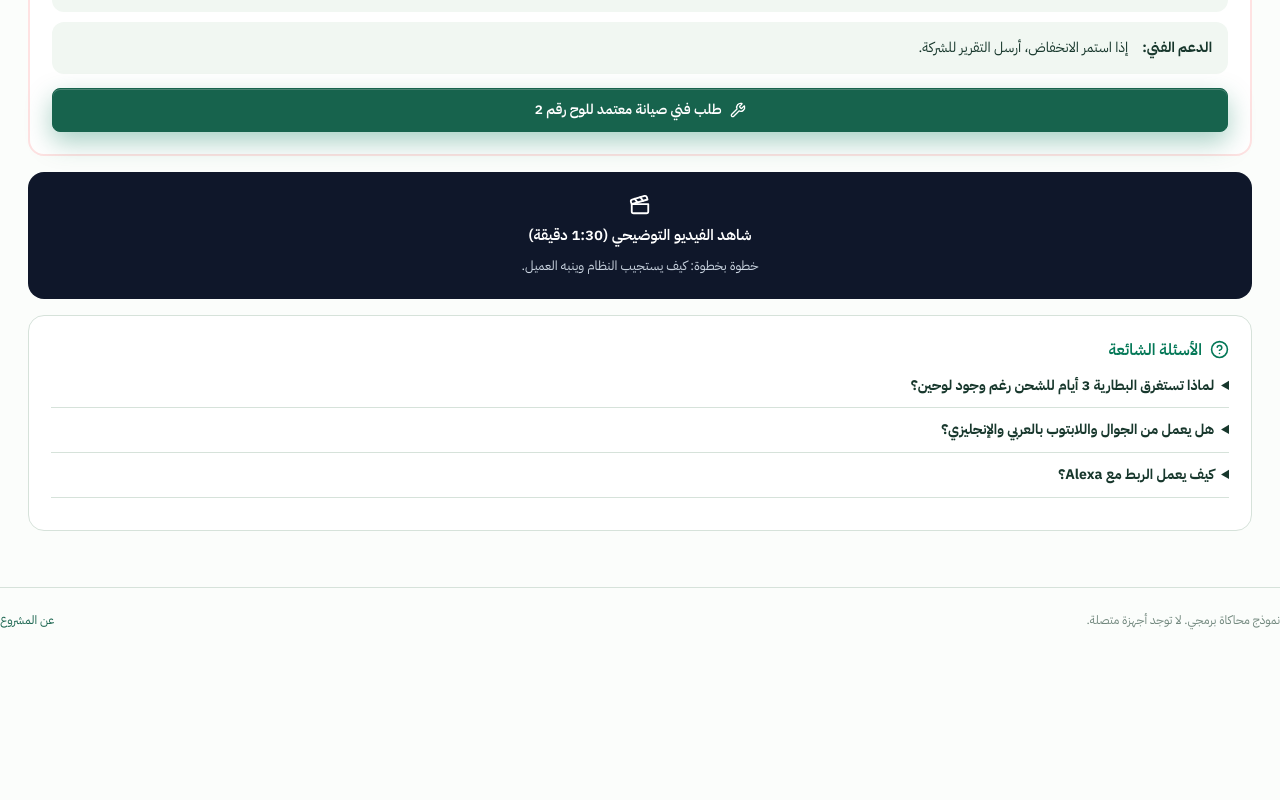
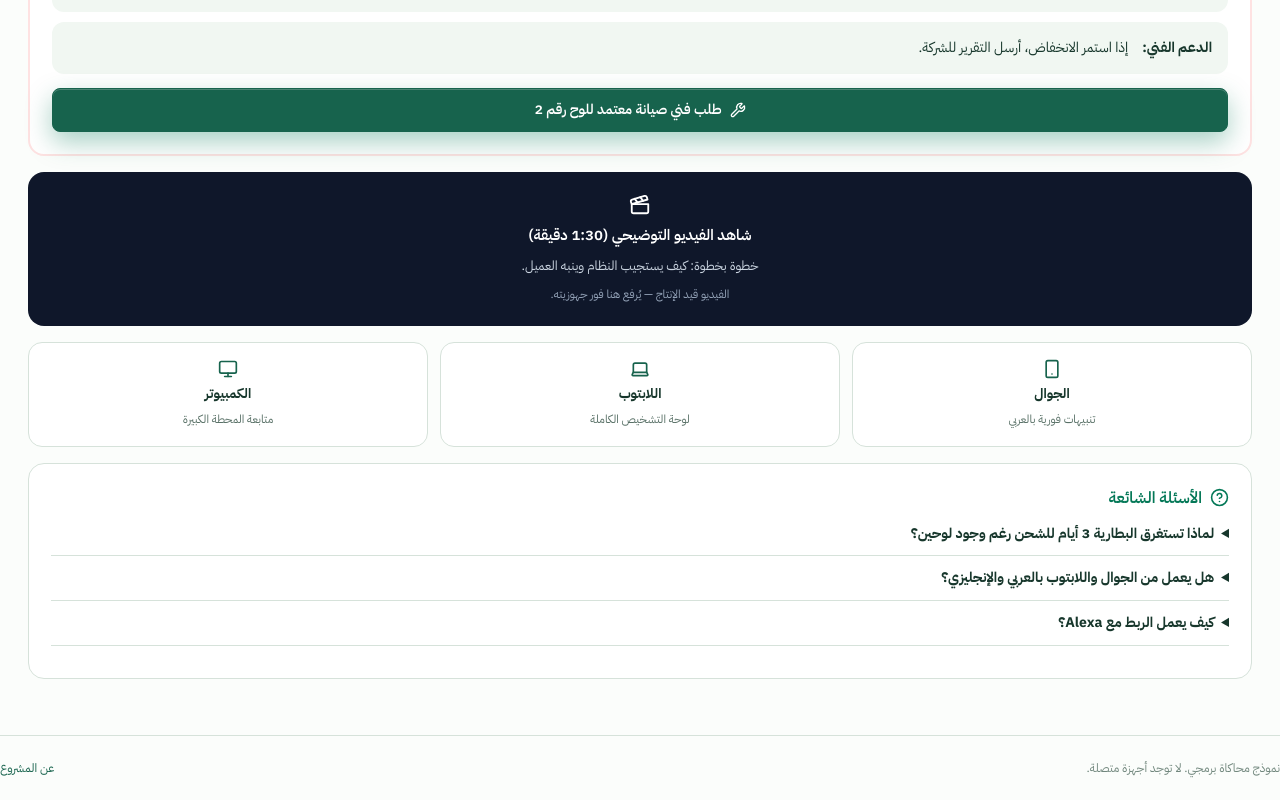
Before and after one commit to mur99k/shamsi-smart, a Next.js app: page /alerts in a window 1280 px wide. Shown: the part 825-1625 px from the top of the page. Before the commit the page ends 1477 px from the top, so only its background shows below. Built offline with nearby package versions, Linux system fonts and the light colour scheme.

Commit message:
feat(alerts): device compat strip, honest video note

```diff
--- a/src/app/alerts/page.tsx
+++ b/src/app/alerts/page.tsx
@@ -1,7 +1,7 @@
 "use client";
 
 import { useState } from "react";
-import { Siren, Droplets, Cable, Wrench, CircleHelp, Clapperboard } from "lucide-react";
+import { Siren, Droplets, Cable, Wrench, CircleHelp, Clapperboard, Smartphone, Laptop, Monitor } from "lucide-react";
 import { useSolar } from "@/components/dashboard/SolarProvider";
 
 export default function AlertsPage() {
@@ -60,7 +60,13 @@ export default function AlertsPage() {
       {tech && <p role="status" className="alert-status">{ar ? "تم إرسال التقرير والتشخيص للفني المعتمد." : "Report sent to the certified technician."}</p>}
     </section>
 
-    <section className="alert-video"><Clapperboard size={22} aria-hidden="true" /><h2>{ar ? "شاهد الفيديو التوضيحي (1:30 دقيقة)" : "Watch the explainer video (1:30)"}</h2><p>{ar ? "خطوة بخطوة: كيف يستجيب النظام وينبه العميل." : "Step by step: how the system responds and alerts you."}</p></section>
+    <section className="alert-video"><Clapperboard size={22} aria-hidden="true" /><h2>{ar ? "شاهد الفيديو التوضيحي (1:30 دقيقة)" : "Watch the explainer video (1:30)"}</h2><p>{ar ? "خطوة بخطوة: كيف يستجيب النظام وينبه العميل." : "Step by step: how the system responds and alerts you."}</p><small>{ar ? "الفيديو قيد الإنتاج — يُرفع هنا فور جهوزيته." : "Video in production — published here once ready."}</small></section>
+
+    <section className="alert-devices">
+      <div><Smartphone size={20} aria-hidden="true" /><strong>{ar ? "الجوال" : "Mobile"}</strong><small>{ar ? "تنبيهات فورية بالعربي" : "Instant Arabic alerts"}</small></div>
+      <div><Laptop size={20} aria-hidden="true" /><strong>{ar ? "اللابتوب" : "Laptop"}</strong><small>{ar ? "لوحة التشخيص الكاملة" : "Full diagnostics board"}</small></div>
+      <div><Monitor size={20} aria-hidden="true" /><strong>{ar ? "الكمبيوتر" : "Desktop"}</strong><small>{ar ? "متابعة المحطة الكبيرة" : "Large-station view"}</small></div>
+    </section>
 
     <section className="alert-faq">
       <h2><CircleHelp size={19} aria-hidden="true" />{ar ? "الأسئلة الشائعة" : "Frequently asked questions"}</h2>
--- a/src/app/globals.css
+++ b/src/app/globals.css
@@ -36,6 +36,12 @@
 .alert-video { border-radius: 16px; padding: 22px; background: #0f172a; color: #fff; text-align: center; display: grid; gap: 8px; justify-items: center; margin-bottom: 16px; }
 .alert-video h2 { font-size: 15px; }
 .alert-video p { font-size: 13px; color: #cbd5e1; }
+.alert-video small { font-size: 11.5px; color: #94a3b8; }
+.alert-devices { display: grid; grid-template-columns: repeat(3, minmax(0, 1fr)); gap: 12px; margin-bottom: 16px; }
+.alert-devices > div { display: grid; gap: 4px; justify-items: center; text-align: center; border-radius: 14px; padding: 16px 10px; background: #fff; border: 1px solid var(--border); color: var(--accent); }
+.alert-devices strong { font-size: 13.5px; color: var(--ink); }
+.alert-devices small { font-size: 11.5px; color: var(--muted); }
+@media (max-width: 600px) { .alert-devices { grid-template-columns: repeat(3, minmax(0, 1fr)); gap: 8px; } .alert-devices > div { padding: 12px 6px; } }
 .alert-faq { border-radius: 16px; padding: 22px; background: #fff; border: 1px solid var(--border); }
 .alert-faq h2 { display: flex; align-items: center; gap: 8px; color: #047857; font-size: 16px; margin-bottom: 12px; }
 .alert-faq details { border-bottom: 1px solid var(--border); padding-bottom: 10px; margin-bottom: 10px; }
```
